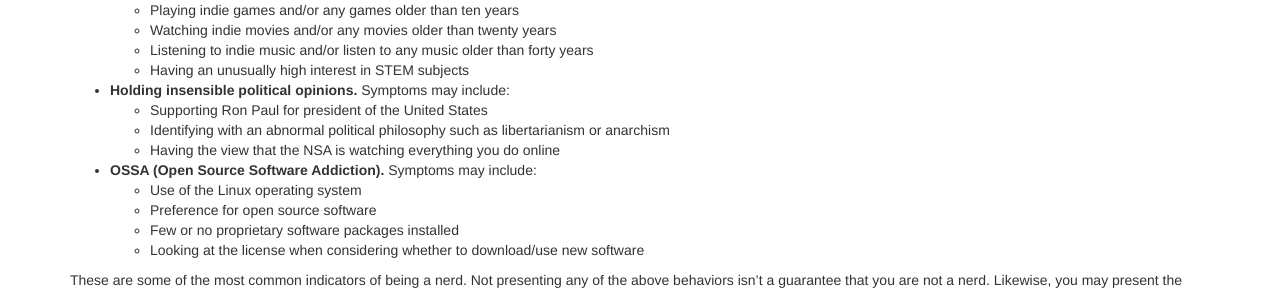
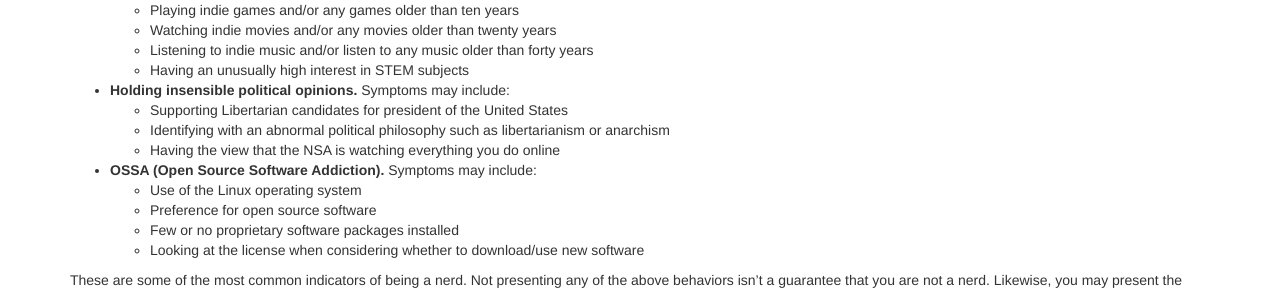
Before and after one commit to StopNerds/stopnerds.github.io, a Jekyll site: the page built from symptoms-and-diagnosis.md, in a window 1280 px wide. Shown: the part 252-544 px from the top of the page. Built offline with Jekyll 4.4.1, drawn with Linux system fonts in a browser that asks for light colours; nearby versions of some CDN libraries; comment, search, counter and statistics services are not loaded.

Commit message:
Update symptoms-and-diagnosis.md

```diff
--- a/symptoms-and-diagnosis.md
+++ b/symptoms-and-diagnosis.md
@@ -15,7 +15,7 @@ The symptoms lists below have been culled and summarized from current diagnostic
     *   Listening to indie music and/or listen to any music older than forty years
     *   Having an unusually high interest in STEM subjects
 *   **Holding insensible political opinions.** Symptoms may include:
-    *   Supporting Ron Paul for president of the United States
+    *   Supporting Libertarian candidates for president of the United States
     *   Identifying with an abnormal political philosophy such as libertarianism or anarchism
     *   Having the view that the NSA is watching everything you do online
 *   **OSSA (Open Source Software Addiction).** Symptoms may include:
```
